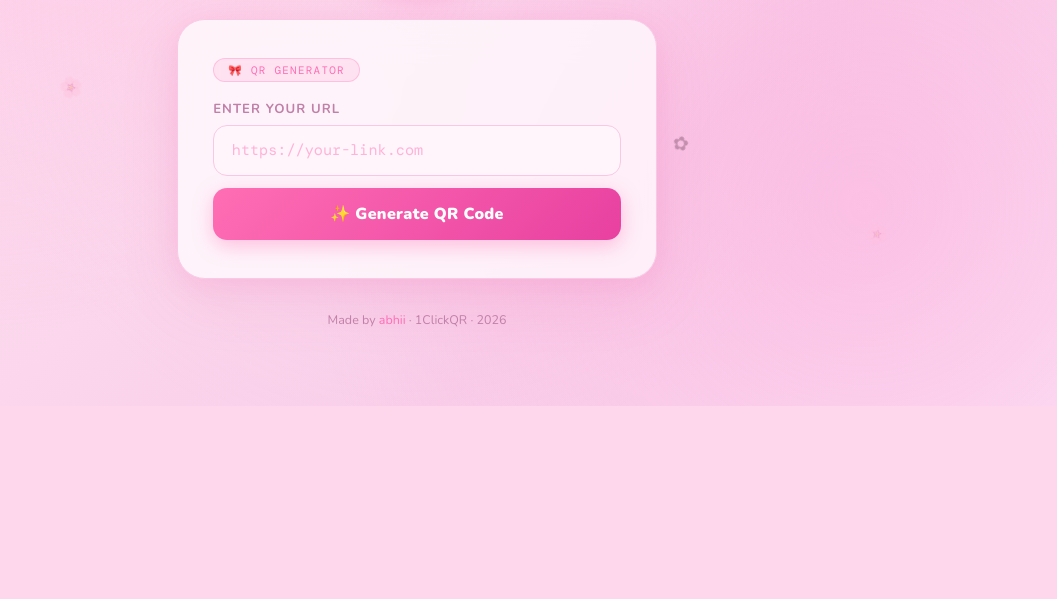
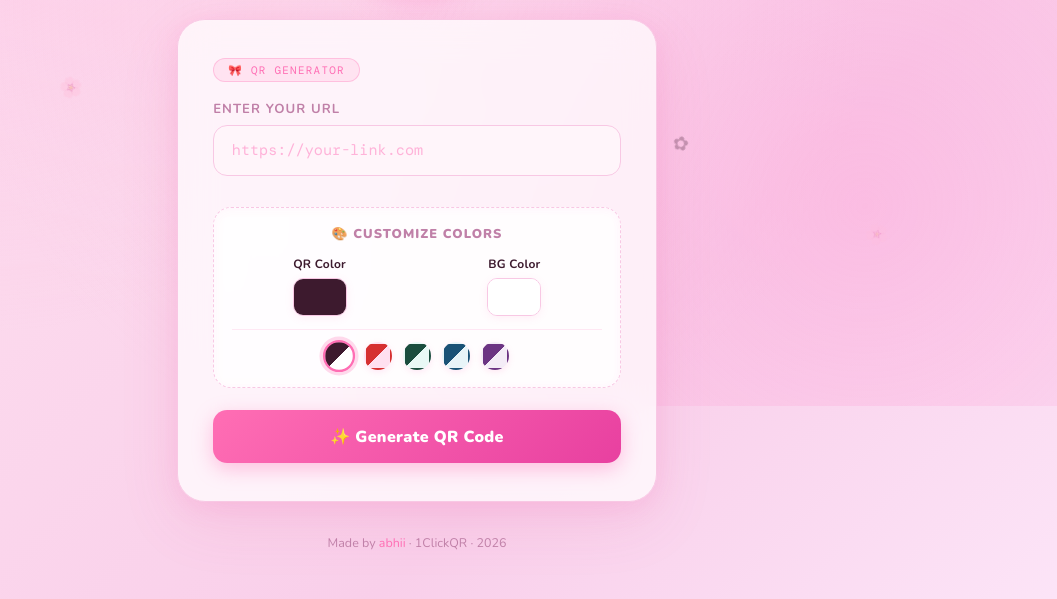
Before and after one commit to abhiimaske/1ClickQR, a Flask app: page / in a window 1280 px wide. Shown: the part 394-993 px from the top of the page, without its empty margins (223-1280 px from the left). Before the commit the page ends 800 px from the top, so only its background shows below. Run offline with Flask 3, Linux system fonts and the light colour scheme.

Commit message:
feat: add QR code color customization and style presets

```diff
--- a/app.py
+++ b/app.py
@@ -22,6 +22,8 @@ def index():
 def generate():
     data = request.get_json()
     url = data.get("url", "").strip()
+    dark_color = data.get("dark_color", "#3d1a2e").strip()
+    light_color = data.get("light_color", "#ffffff").strip()
 
     if not url:
         return jsonify({"error": "URL is required"}), 400
@@ -30,7 +32,7 @@ def generate():
         qr = segno.make(url, error="h")
 
         buffer = io.BytesIO()
-        qr.save(buffer, kind="png", scale=10, border=4)
+        qr.save(buffer, kind="png", scale=10, border=4, dark=dark_color, light=light_color)
         buffer.seek(0)
 
         img_base64 = base64.b64encode(buffer.getvalue()).decode("utf-8")
--- a/templates/index.html
+++ b/templates/index.html
@@ -351,6 +351,114 @@
       opacity: 1;
     }
 
+    /* ── Custom Colors Section ── */
+    .custom-colors-section {
+      margin-top: 1.2rem;
+      margin-bottom: 1.4rem;
+      border: 1.5px dashed var(--border);
+      border-radius: 18px;
+      padding: 1.1rem;
+      background: rgba(255, 255, 255, 0.45);
+      backdrop-filter: blur(5px);
+      -webkit-backdrop-filter: blur(5px);
+      box-shadow: inset 0 2px 8px rgba(255,110,180,0.03);
+    }
+
+    .settings-title {
+      font-size: 0.8rem;
+      font-weight: 800;
+      color: var(--muted);
+      text-transform: uppercase;
+      letter-spacing: 0.08em;
+      margin-bottom: 0.8rem;
+      text-align: center;
+      display: flex;
+      align-items: center;
+      justify-content: center;
+      gap: 0.4rem;
+    }
+
+    .color-inputs-row {
+      display: flex;
+      justify-content: space-around;
+      gap: 1.2rem;
+      margin-bottom: 0.8rem;
+    }
+
+    .color-picker-group {
+      display: flex;
+      flex-direction: column;
+      align-items: center;
+      gap: 0.35rem;
+      flex: 1;
+    }
+
+    .color-picker-group label {
+      font-size: 0.75rem;
+      font-weight: 700;
+      color: var(--text);
+      letter-spacing: 0.02em;
+    }
+
+    .color-picker-wrapper {
+      position: relative;
+      width: 54px;
+      height: 38px;
+      border-radius: 10px;
+      overflow: hidden;
+      border: 1.5px solid var(--border);
+      box-shadow: 0 2px 8px rgba(255, 110, 180, 0.1);
+      cursor: pointer;
+      transition: transform 0.15s, box-shadow 0.15s;
+    }
+
+    .color-picker-wrapper:hover {
+      transform: scale(1.06);
+      box-shadow: 0 4px 12px rgba(255, 110, 180, 0.2);
+    }
+
+    .color-picker-wrapper input[type="color"] {
+      position: absolute;
+      top: -10px;
+      left: -10px;
+      width: 74px;
+      height: 58px;
+      border: none;
+      background: none;
+      cursor: pointer;
+    }
+
+    .preset-colors {
+      display: flex;
+      justify-content: center;
+      align-items: center;
+      gap: 0.7rem;
+      margin-top: 0.75rem;
+      border-top: 1px solid rgba(255, 110, 180, 0.15);
+      padding-top: 0.75rem;
+    }
+
+    .preset-btn {
+      width: 28px;
+      height: 28px;
+      border-radius: 50%;
+      border: 2px solid transparent;
+      cursor: pointer;
+      transition: transform 0.15s, border-color 0.15s;
+      box-shadow: 0 2px 6px rgba(255, 110, 180, 0.15);
+      position: relative;
+    }
+
+    .preset-btn:hover {
+      transform: scale(1.2);
+    }
+
+    .preset-btn.active {
+      border-color: var(--pink);
+      transform: scale(1.15);
+      box-shadow: 0 0 0 3px var(--pink-glow);
+    }
+
     /* ── Footer ── */
     .footer {
       position: relative;
@@ -431,6 +539,33 @@
       aria-label="URL input"
     />
 
+    <!-- ── Custom Colors Section ── -->
+    <div class="custom-colors-section">
+      <div class="settings-title">🎨 Customize Colors</div>
+      <div class="color-inputs-row">
+        <div class="color-picker-group">
+          <label for="darkColorInput">QR Color</label>
+          <div class="color-picker-wrapper">
+            <input type="color" id="darkColorInput" value="#3d1a2e" title="Choose QR Code dark module color" />
+          </div>
+        </div>
+        <div class="color-picker-group">
+          <label for="lightColorInput">BG Color</label>
+          <div class="color-picker-wrapper">
+            <input type="color" id="lightColorInput" value="#ffffff" title="Choose QR Code background color" />
+          </div>
+        </div>
+      </div>
+      <!-- Preset Color Tags for Quick Selection -->
+      <div class="preset-colors">
+        <button type="button" class="preset-btn active" data-dark="#3d1a2e" data-light="#ffffff" style="background: linear-gradient(135deg, #3d1a2e 50%, #ffffff 50%);" title="Sakura (Default)"></button>
+        <button type="button" class="preset-btn" data-dark="#d63031" data-light="#ffe0f0" style="background: linear-gradient(135deg, #d63031 50%, #ffe0f0 50%);" title="Strawberry Sweet"></button>
+        <button type="button" class="preset-btn" data-dark="#1b4d3e" data-light="#e8f8f5" style="background: linear-gradient(135deg, #1b4d3e 50%, #e8f8f5 50%);" title="Matcha Latte"></button>
+        <button type="button" class="preset-btn" data-dark="#1a5276" data-light="#e8f4f8" style="background: linear-gradient(135deg, #1a5276 50%, #e8f4f8 50%);" title="Ocean Breeze"></button>
+        <button type="button" class="preset-btn" data-dark="#6c3483" data-light="#f4ecf7" style="background: linear-gradient(135deg, #6c3483 50%, #f4ecf7 50%);" title="Lavender Dream"></button>
+      </div>
+    </div>
+
     <div class="error-msg" id="errorMsg" role="alert"></div>
 
     <button class="generate-btn" id="generateBtn" onclick="generateQR()" aria-label="Generate QR Code">
@@ -461,8 +596,45 @@
     const errorMsg = document.getElementById("errorMsg");
     const gifBefore = document.getElementById("gifBefore");
     const gifAfter  = document.getElementById("gifAfter");
+    const darkColorInput  = document.getElementById("darkColorInput");
+    const lightColorInput = document.getElementById("lightColorInput");
+    const presetBtns      = document.querySelectorAll(".preset-btn");
 
     input.addEventListener("keydown", e => { if (e.key === "Enter") generateQR(); });
+
+    // Preset button event listeners
+    presetBtns.forEach(pBtn => {
+      pBtn.addEventListener("click", () => {
+        const dark = pBtn.getAttribute("data-dark");
+        const light = pBtn.getAttribute("data-light");
+
+        darkColorInput.value = dark;
+        lightColorInput.value = light;
+
+        presetBtns.forEach(b => b.classList.remove("active"));
+        pBtn.classList.add("active");
+      });
+    });
+
+    // Reset preset active state if colors are customized manually
+    [darkColorInput, lightColorInput].forEach(inputEl => {
+      inputEl.addEventListener("input", () => {
+        let matchedAny = false;
+        presetBtns.forEach(pBtn => {
+          const dark = pBtn.getAttribute("data-dark");
+          const light = pBtn.getAttribute("data-light");
+          if (darkColorInput.value.toLowerCase() === dark.toLowerCase() &&
+              lightColorInput.value.toLowerCase() === light.toLowerCase()) {
+            presetBtns.forEach(b => b.classList.remove("active"));
+            pBtn.classList.add("active");
+            matchedAny = true;
+          }
+        });
+        if (!matchedAny) {
+          presetBtns.forEach(b => b.classList.remove("active"));
+        }
+      });
+    });
 
     function setError(msg) {
       errorMsg.textContent = msg;
@@ -482,6 +654,8 @@
 
     async function generateQR() {
       const url = input.value.trim();
+      const dark_color = darkColorInput.value;
+      const light_color = lightColorInput.value;
       setError("");
       if (!url) { setError("Please enter a URL first~ "); return; }
 
@@ -494,7 +668,7 @@
         const res  = await fetch("/generate", {
           method: "POST",
           headers: { "Content-Type": "application/json" },
-          body: JSON.stringify({ url })
+          body: JSON.stringify({ url, dark_color, light_color })
         });
 
         const data = await res.json();
```
